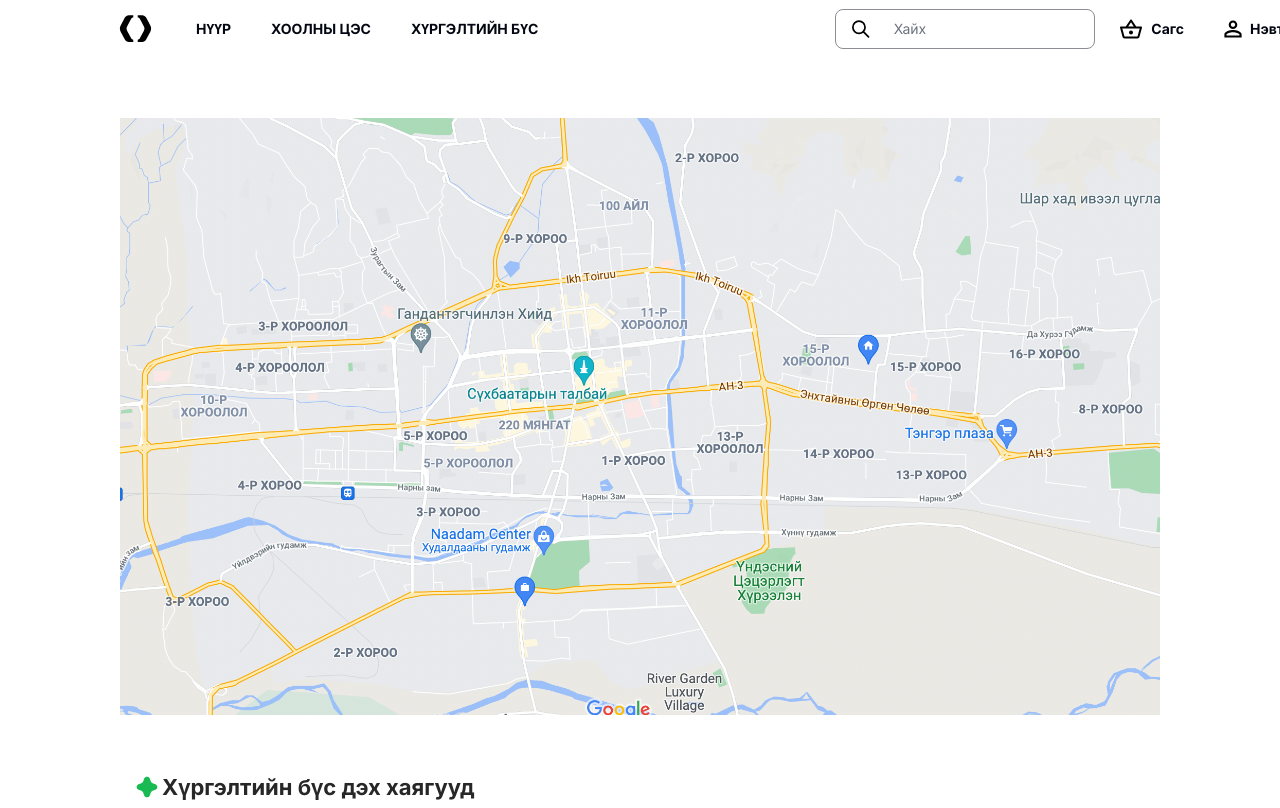
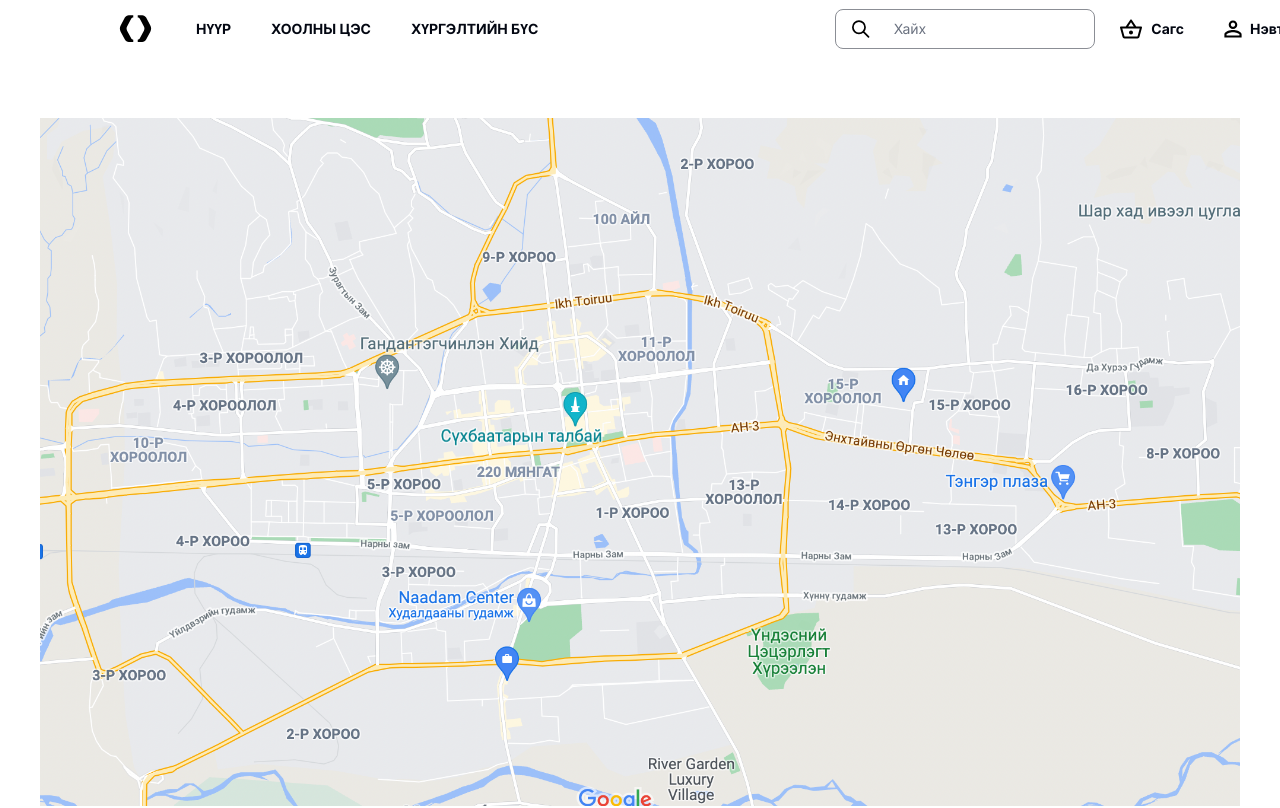
Before and after one commit to 2K241B/Sukhbat-FoodDelivery, a Next.js app in the folder FE/: page /deliveryzone in a window 1280 px wide. Shown: the top 808 px of the page. Built offline with nearby package versions, Linux system fonts and the light colour scheme.

Commit message:
[FE] refactor some code

```diff
--- a/FE/src/app/deliveryzone/page.jsx
+++ b/FE/src/app/deliveryzone/page.jsx
@@ -12,7 +12,7 @@ const content = [
   'Хоймор хотхон ',
 ];
 const styles = {
-  container: 'px-[120px] pt-[61px] pb-[45px] flex flex-col gap-10',
+  container: 'pt-[61px] pb-[45px] flex flex-col gap-10 max-w-[1200px] m-auto',
   header:
     'flex items-center p-4 pb-[22px] text-[22px] font-bold text-[#272727] gap-1',
   subContainer: 'p-6 w-full flex flex-col gap-4 rounded-2xl shadow-md',
--- a/FE/src/app/food&category/page.jsx
+++ b/FE/src/app/food&category/page.jsx
@@ -4,7 +4,7 @@ import Foods from '@/components/Foods';
 const page = () => {
   return (
     <div>
-      <div className="flex flex-row">
+      <div className="flex flex-row ">
         <AdminSideBar />
         <Foods />
       </div>
--- a/FE/src/app/privacy-policy/page.jsx
+++ b/FE/src/app/privacy-policy/page.jsx
@@ -2,7 +2,7 @@ import TermOfServiceIcon from '@/components/icons/TermOfServiceIcon';
 
 const page = () => {
   return (
-    <div className="flex flex-col gap-6 items-start min-h-[1153px] pt-[48px] px-[120px]">
+    <div className="max-w-[1200px] m-auto pb-10 flex flex-col gap-6 items-start min-h-[1153px] pt-[48px] px-[120px]">
       <div className="flex items-center gap-1">
         <TermOfServiceIcon />
         <h3 className="text-[22px] font-bold">Нууцлалын бодлого</h3>
--- a/FE/src/app/termofservice/page.jsx
+++ b/FE/src/app/termofservice/page.jsx
@@ -2,7 +2,7 @@ import TermOfServiceIcon from '@/components/icons/TermOfServiceIcon';
 
 const page = () => {
   return (
-    <div className="flex flex-col gap-6 items-start min-h-[1153px] pt-[48px] px-[120px]">
+    <div className="max-w-[1200px] m-auto flex flex-col gap-6 items-start min-h-[1153px] pt-[48px] px-[120px]">
       <div className="flex items-center gap-1">
         <TermOfServiceIcon />
         <h3 className="text-[22px] font-bold">Үйлчилгээний нөхцөл</h3>
```
